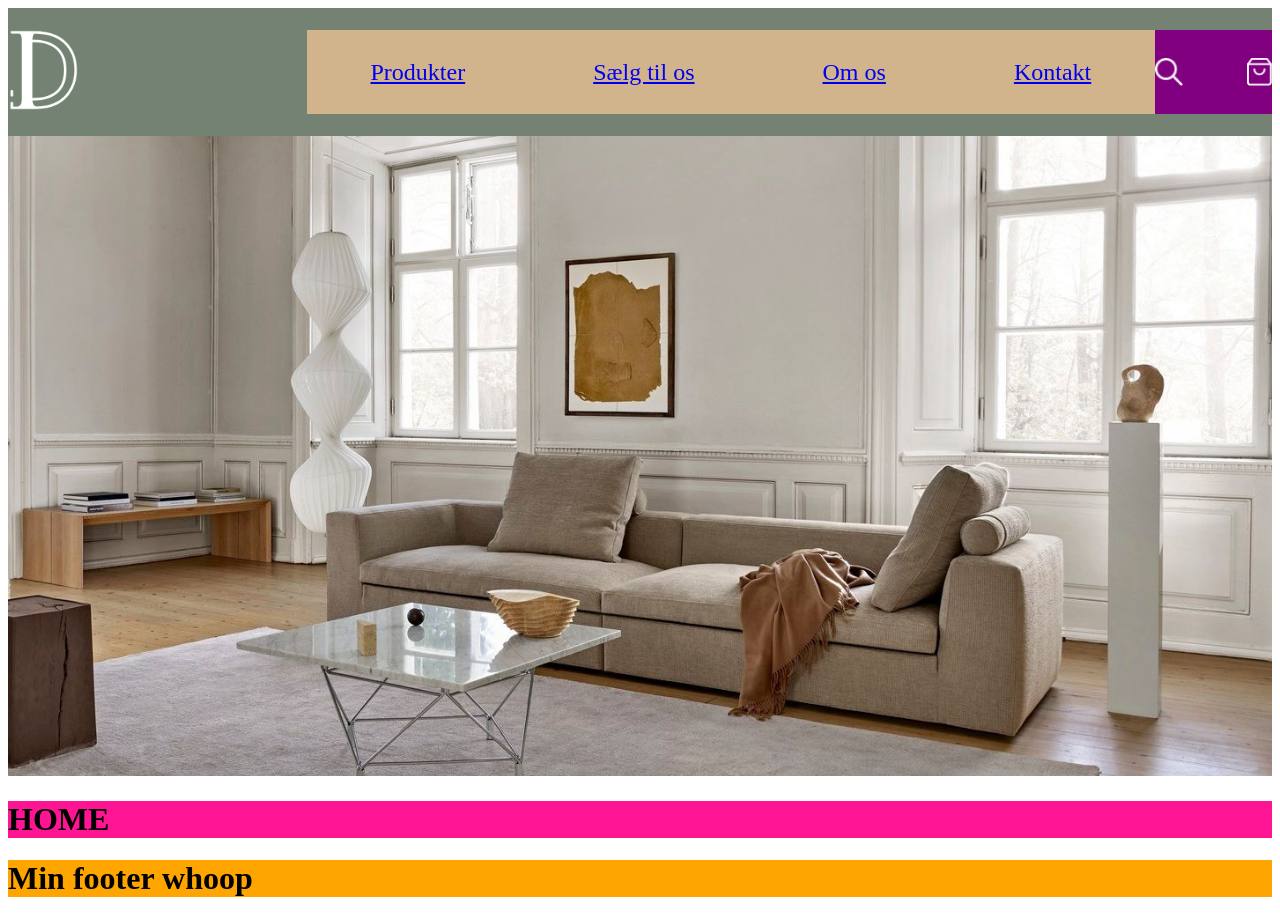
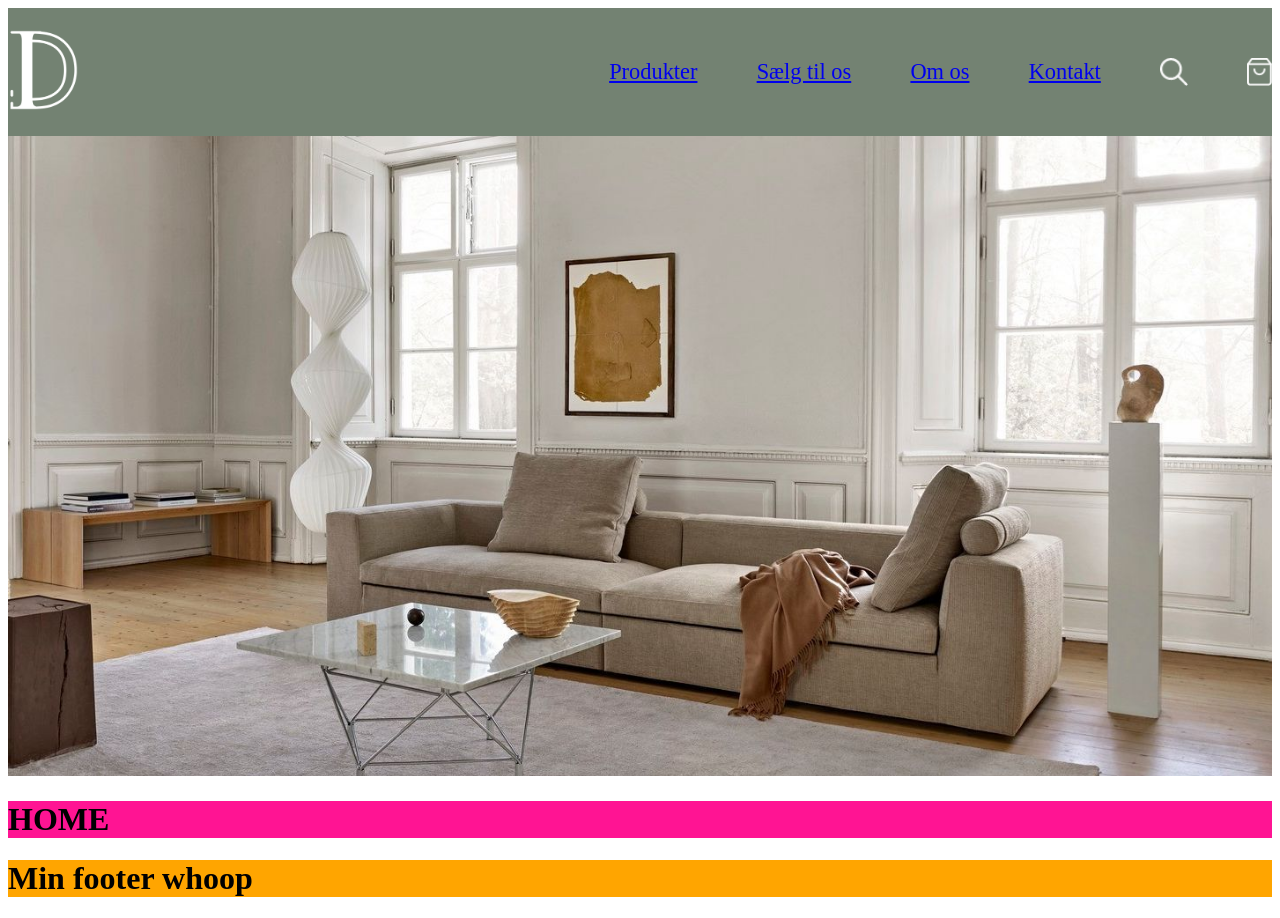
Before and after one commit to Isabella1807/DelfinInterior, a Vue app: page / in a window 1280 px wide. Built offline with nearby package versions, Linux system fonts and the light colour scheme; the HTML template or start-up script is replaced by a standard one.

Commit message:
header styling

```diff
--- a/src/assets/globalVariables.scss
+++ b/src/assets/globalVariables.scss
@@ -1,4 +1,6 @@
 
-$navFont: 1.5rem;
+$FontSize20: 1.4rem;
 $headlineFont: 1.8rem;
 $bigBannerFont: 1.5rem;
+$fontColorWhite: #F9F9F9;
+$fontColorBlack: #707070;
--- a/src/assets/main.scss
+++ b/src/assets/main.scss
@@ -14,6 +14,12 @@ body{
   background-color: #F3F3F3;
 }
 
+img{
+  display: block;
+}
+a{
+  all: unset;
+}
 .globalContentWidth{
   max-width: calc(min(84rem, 90%));
   margin: auto;
--- a/src/components/HeaderNavItem.vue
+++ b/src/components/HeaderNavItem.vue
@@ -10,7 +10,11 @@ const props = defineProps({to: String, title: String});
 
 <style scoped lang="scss">
 p{
-  margin: 0 4rem;
-  font-size: $navFont;
+  margin-right: 3.7rem;
+  font-size: $FontSize20;
+  color: $fontColorWhite;
+  :hover{
+    cursor: pointer;
+  }
 }
 </style>
--- a/src/components/TheHeader.vue
+++ b/src/components/TheHeader.vue
@@ -42,6 +42,9 @@ header {
   img {
     height: 5rem;
   }
+  :hover{
+    cursor: pointer;
+  }
 }
 
 .headerItemsContainer {
@@ -51,7 +54,6 @@ header {
 }
 
 nav {
-  background-color: purple;
   display: flex;
   justify-content: center;
 }
@@ -59,13 +61,12 @@ nav {
 .navLinks {
   display: flex;
   align-items: center;
-  background-color: tan;
 }
 
 .navIcons {
   display: flex;
   align-items: center;
-  gap: 4rem;
+  gap: 3.7rem;
 
   img{
     height: 1.8rem;
--- a/src/views/HomeView.vue
+++ b/src/views/HomeView.vue
@@ -6,12 +6,14 @@
     <img src="../assets/images/homeImage.jpg" alt="">
   </div>
   <div class="globalContentWidth">
-    <h1>HOME</h1>
+    <div class="test">
+      <h1>HOME</h1>
+    </div>
   </div>
 </template>
 
 <style scoped>
-.globalContentWidth{
+.test{
   width: 100%;
   background-color: deeppink;
 }
```
